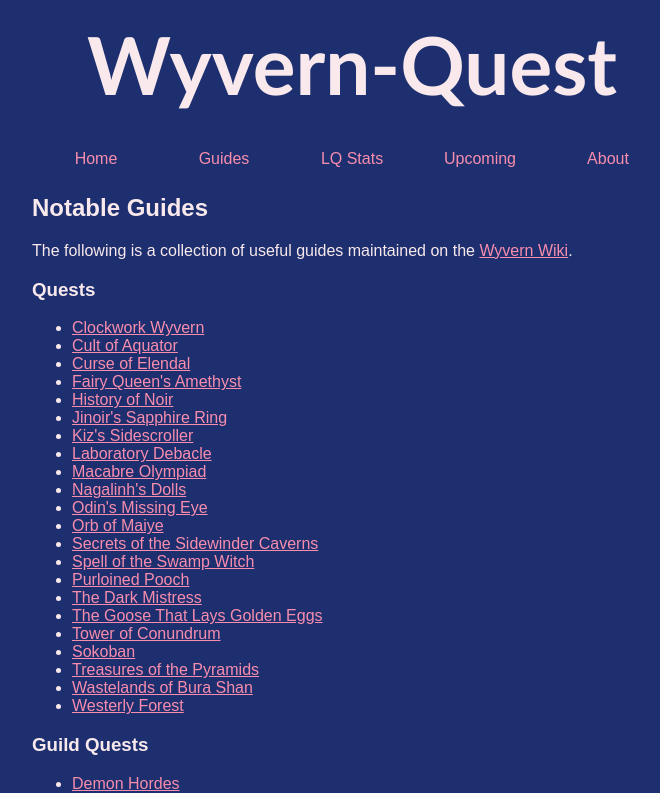
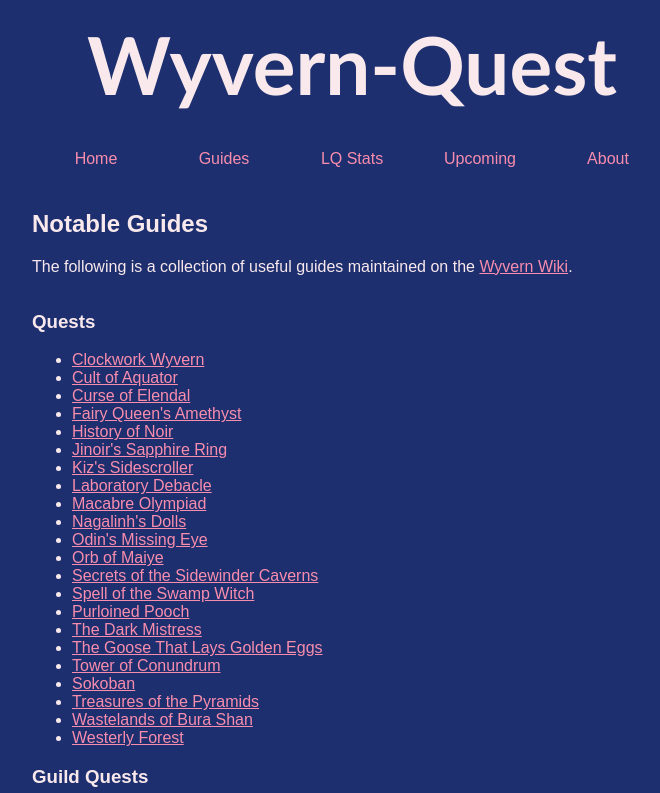
Before and after one commit to atcriteria/wyvern-quest, a React (Vite) app: page /guides in a window 1280 px wide. Shown: the top 793 px of the page, without its empty margins (288-948 px from the left). Built offline with nearby package versions, Linux system fonts and the light colour scheme.

Commit message:
some more styles -- specifically disable the scrollbar but still allow scrolling

```diff
--- a/src/App.css
+++ b/src/App.css
@@ -4,8 +4,19 @@ body {
   color: #F9E9EC;
   margin: auto;
   width: 50%;
+
 }
 
 a {
   color: #F88DAD;
 }
+
+html {
+  /* overflow-y: hidden; */
+  scrollbar-width: none;
+  -ms-overflow-style: none;
+}
+
+html::-webkit-scrollbar {
+  display: none;
+}
--- /dev/null
+++ b/src/components/guides.css
@@ -0,0 +1,7 @@
+.guides-wrapper {
+    overflow: hidden;
+}
+
+.guides-container {
+    overflow-y: hidden;
+}
--- a/src/components/guides.jsx
+++ b/src/components/guides.jsx
@@ -1,11 +1,13 @@
 import { GUILD_QUEST_LINKS, DUNGEON_LINKS, QUEST_LINKS } from "../util/guides";
 import GuideLink from "./guideLink";
+import "./guides.css"
 
 export default function Guides() {
     return (
-        <section>
+        <section className="guides-wrapper">
             <h2>Notable Guides</h2>
             <p>The following is a collection of useful guides maintained on the <a href="https://wiki.wyvernsource.com" target="_blank" rel="noreferrer">Wyvern Wiki</a>.</p>
+            <div className="guides-container">
                 <div>
                     <h3>Quests</h3>
                     <ul>
@@ -24,6 +26,7 @@ export default function Guides() {
                         {Object.keys(DUNGEON_LINKS).map((key, ind) => <GuideLink key={ind} guideName={key} guide={DUNGEON_LINKS} />)}
                     </ul>
                 </div>
+            </div>
         </section>
     )
 }
--- a/src/components/stat.css
+++ b/src/components/stat.css
@@ -1,6 +1,6 @@
 .stats-item {
     width: 100%;
-    height: 10vh;
+    min-height: 80px;
     border-bottom: .5px solid rgb(14, 14, 65);
     display: flex;
     flex-direction: row;
```
Lines whose indentation alone changed are shown as unchanged.
